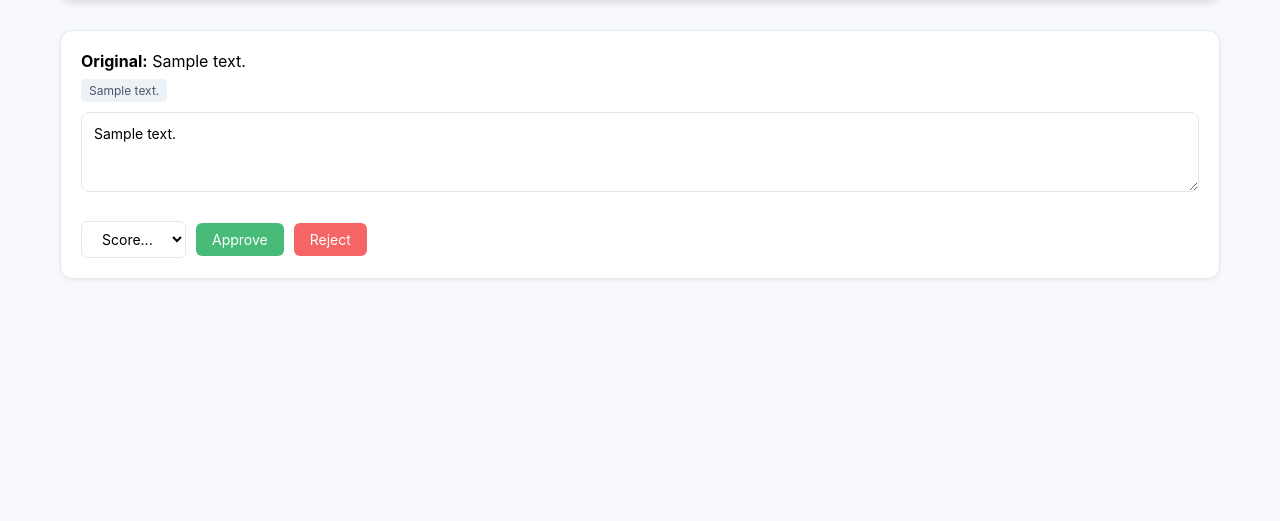
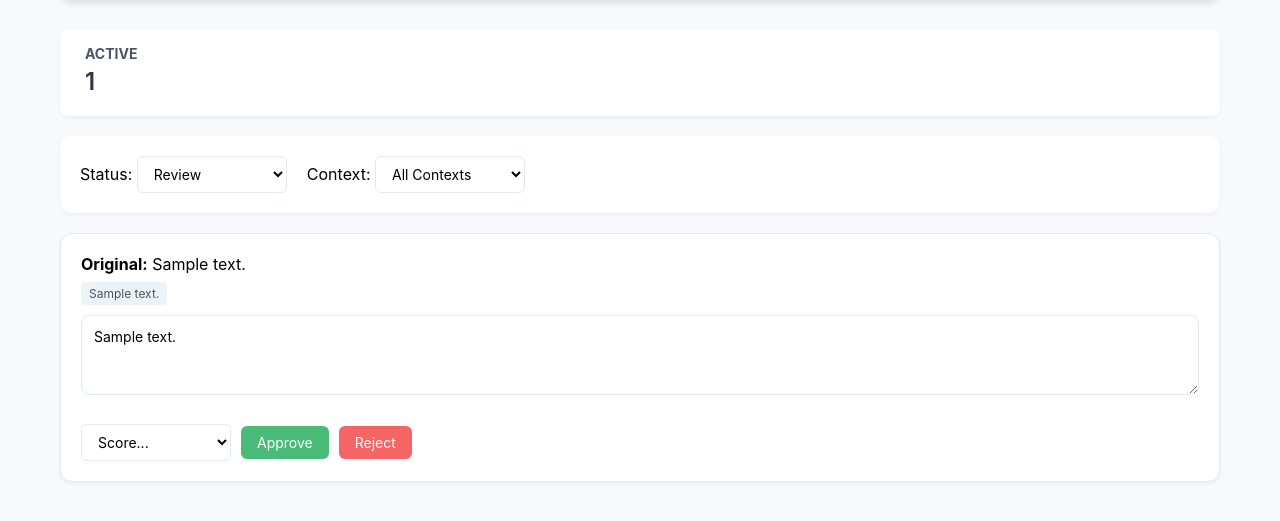
Before and after one commit to jerryfane/crypto-meme-agent, a Flask app: template src/admin/templates/review.html in a window 1280 px wide. Shown: the part 137-658 px from the top of the page. Run offline with Flask 3, Linux system fonts and the light colour scheme; the template is opened without the code that fills it: most values are stand-ins (such as "Sample title", 1, 10 or a date in 2020).

Commit message:
Add filters to admin dashboard

```diff
--- a/src/admin/app.py
+++ b/src/admin/app.py
@@ -10,8 +10,20 @@ db = DBWrapper()
 
 @app.route('/')
 def index():
-    tweets = db.get_tweets_for_review()
-    return render_template('review.html', tweets=tweets)
+    status = request.args.get('status', 'review')
+    context = request.args.get('context', None)
+
+    # Get stats, contexts, and filtered tweets
+    stats = db.get_tweets_stats()
+    contexts = db.get_contexts()
+    tweets = db.get_tweets_filtered(status=status, context=context)
+
+    return render_template('review.html',
+                         tweets=tweets,
+                         stats=stats,
+                         contexts=contexts,
+                         current_status=status,
+                         current_context=context)
 
 @app.route('/api/tweets/<int:tweet_id>', methods=['POST'])
 def update_tweet(tweet_id):
--- a/src/admin/templates/review.html
+++ b/src/admin/templates/review.html
@@ -139,12 +139,94 @@
             font-size: 12px;
             margin-top: 8px;
         }
+
+        .filters {
+            background: white;
+            padding: 20px;
+            border-radius: 12px;
+            margin: 20px 0;
+            box-shadow: 0 2px 4px rgba(0, 0, 0, 0.05);
+            display: flex;
+            gap: 20px;
+            align-items: center;
+        }
+
+        .stats {
+            display: flex;
+            gap: 20px;
+            margin: 20px 0;
+        }
+
+        .stat-card {
+            background: white;
+            padding: 15px 25px;
+            border-radius: 8px;
+            box-shadow: 0 2px 4px rgba(0, 0, 0, 0.05);
+            flex: 1;
+        }
+
+        .stat-card h3 {
+            margin: 0;
+            color: #4A5568;
+            font-size: 14px;
+            text-transform: uppercase;
+        }
+
+        .stat-card .count {
+            font-size: 24px;
+            font-weight: 600;
+            color: #2D3748;
+            margin: 5px 0;
+        }
+
+        select {
+            padding: 8px 12px;
+            border-radius: 6px;
+            border: 1px solid #E2E8F0;
+            background: white;
+            min-width: 150px;
+        }
     </style>
 </head>
 <body>
     <div class="header">
         <h1>Marx Fren Monke Tweet Review</h1>
         <p>Review and approve generated tweets</p>
+    </div>
+
+    <!-- Stats Summary -->
+    <div class="stats">
+        {% for stat in stats %}
+        <div class="stat-card">
+            <h3>{{ stat.status|title }}</h3>
+            <div class="count">{{ stat.count }}</div>
+        </div>
+        {% endfor %}
+    </div>
+
+    <!-- Filters -->
+    <div class="filters">
+        <div>
+            <label>Status:</label>
+            <select onchange="updateFilters()" id="statusFilter">
+                <option value="review" {% if current_status == 'review' %}selected{% endif %}>Review</option>
+                <option value="approved" {% if current_status == 'approved' %}selected{% endif %}>Approved</option>
+                <option value="rejected" {% if current_status == 'rejected' %}selected{% endif %}>Rejected</option>
+                <option value="sent" {% if current_status == 'sent' %}selected{% endif %}>Sent</option>
+                <option value="">All</option>
+            </select>
+        </div>
+        <div>
+            <label>Context:</label>
+            <select onchange="updateFilters()" id="contextFilter">
+                <option value="">All Contexts</option>
+                {% for context in contexts %}
+                <option value="{{ context }}" {% if current_context == context %}selected{% endif %}>
+                    {{ context|replace('_', ' ')|title }}
+                </option>
+                {% endfor %}
+            </select>
+        </div>
     </div>
 
     {% if tweets %}
@@ -158,7 +240,7 @@
                     <select class="score">
                         <option value="">Score...</option>
                         {% for i in range(1, 6) %}
-                        <option value="{{ i }}">{{ i }}</option>
+                        <option value="{{ i }}" {% if tweet.score == i %}selected{% endif %}>{{ i }}</option>
                         {% endfor %}
                     </select>
                     <button onclick="updateTweet({{ tweet.id }}, 'approved')">Approve</button>
@@ -169,13 +251,24 @@
         </div>
     {% else %}
         <div class="no-tweets">
-            <h2>No Tweets to Review</h2>
-            <p>Generate some tweets first using the tweet generation script:</p>
+            <h2>No Tweets Found</h2>
+            <p>No tweets match the current filters or none have been generated yet.</p>
             <code>python scripts/run_agent.py</code>
         </div>
     {% endif %}
 
     <script>
+    function updateFilters() {
+        const status = document.getElementById('statusFilter').value;
+        const context = document.getElementById('contextFilter').value;
+
+        let url = '/?';
+        if (status) url += `status=${status}&`;
+        if (context) url += `context=${context}`;
+
+        window.location.href = url;
+    }
+
     function updateTweet(tweetId, status) {
         const card = document.getElementById(`tweet-${tweetId}`);
         const textAdjusted = card.querySelector('textarea').value;
```
